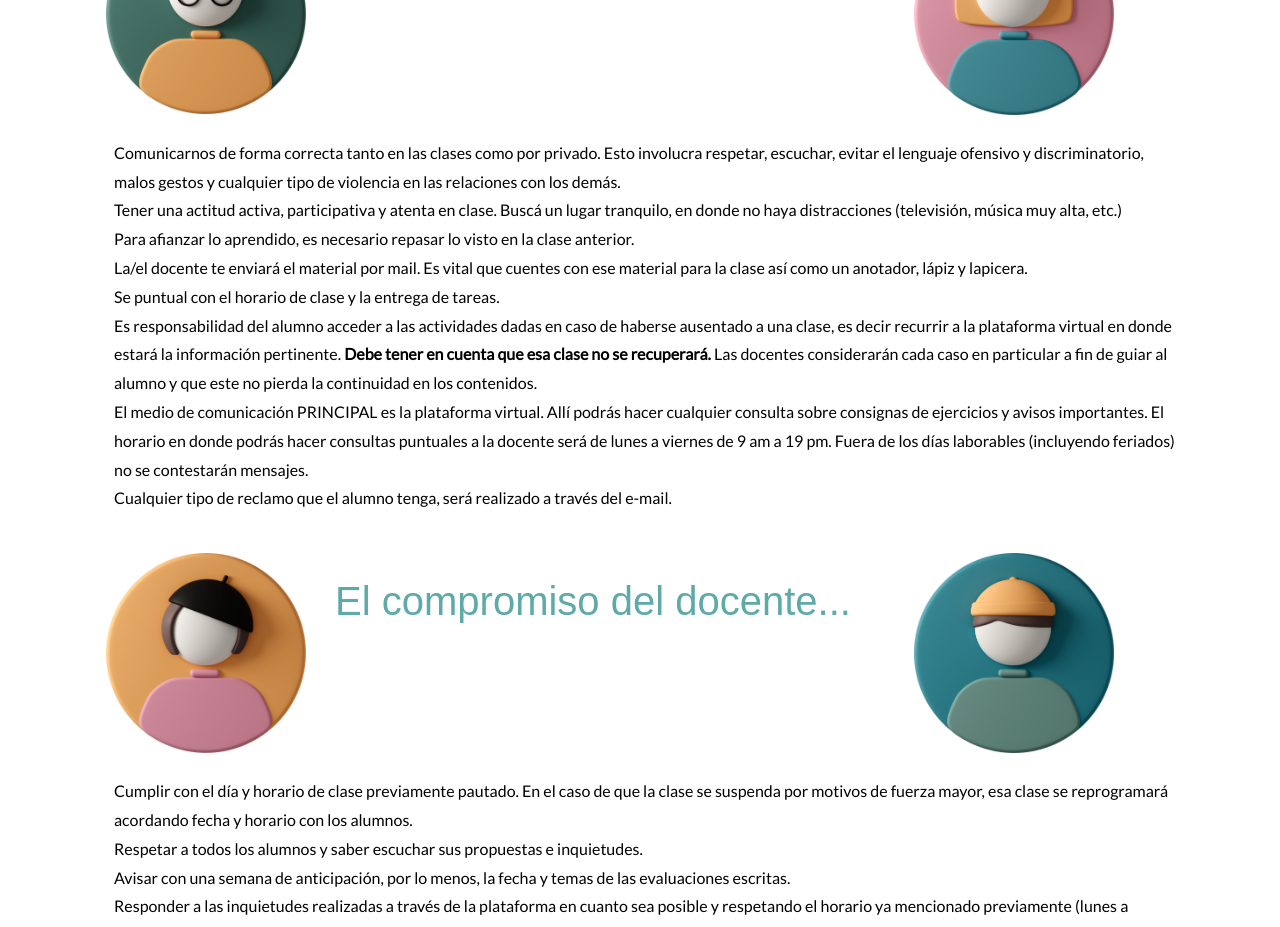
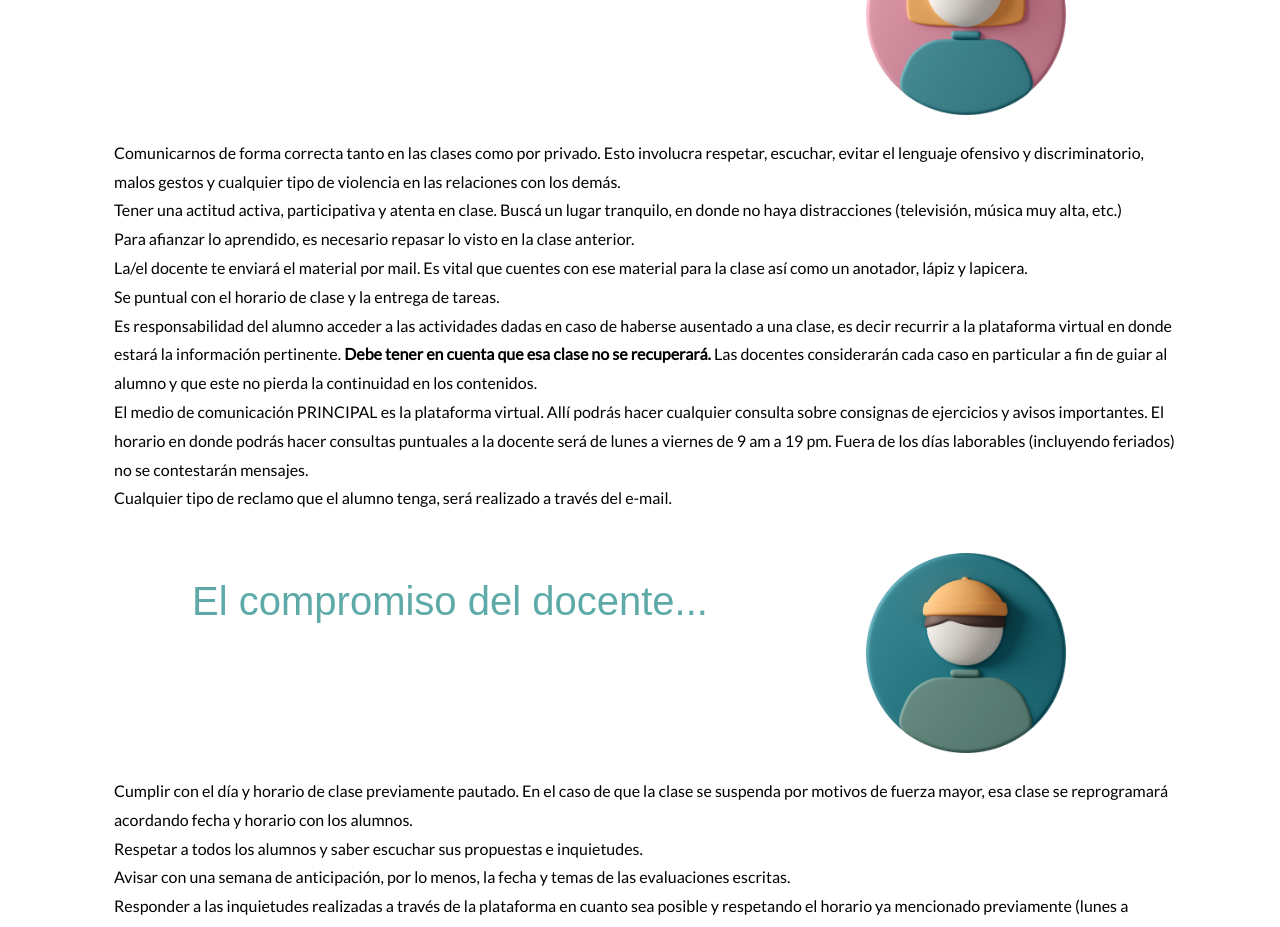
Before and after one commit to FlorcitaHnatiuk/mi_proyecto, a website: page pages/compromiso.html in a window 1280 px wide. Shown: the part 295-1222 px from the top of the page. Drawn offline with nearby package versions, Linux system fonts and the light colour scheme; a web font is replaced by a local one.

Commit message:
compromiso.html

```diff
--- a/pages/compromiso.html
+++ b/pages/compromiso.html
@@ -68,8 +68,7 @@
 
         <section class="row compromiso">
 
-                <div class="col-12 col-lg-2 m-4 avatar4"><img src="../images/avatar4.png" alt="" width="200"></div>
-                <div class="col-12 col-lg-6 mt-5"><h1 class="text-center">El compromiso del alumno...</h1></div>
+                <div class="col-12 col-lg-8 mt-5"><h1 class="text-center">El compromiso del alumno...</h1></div>
                 <div class="col-12 col-lg-2 m-4 avatar1"><img src="../images/avatar1.png" alt="" width="200"></div>
 
             <div class="col-12">
@@ -103,9 +102,8 @@
 
             <!-- COMPROMISO DOCENTE -->
 
-            <div class="col-12 col-lg-2 m-4 avatar2"><img src="../images/avatar2.png" alt="" width="200"></div>
-            <div class="col-12 col-lg-6 mt-5"><h1 class="text-center">El compromiso del docente...</h1></div>
-            <div class="col-12 col-lg-2 m-4 avatar3"><img src="../images/avatar3.png" alt="" width="200"></div>
+                <div class="col-12 col-lg-8 mt-5"><h1 class="text-center">El compromiso del docente...</h1></div>
+                <div class="col-12 col-lg-2 m-4 avatar3"><img src="../images/avatar3.png" alt="" width="200"></div>
 
             <div>
                 <ul>
--- a/scss/_compromiso.scss
+++ b/scss/_compromiso.scss
@@ -6,7 +6,6 @@
     h2 {
         color: $dark-font;
         @include center;
-        padding: 20px;
     }
 
     ul {
```
Also changed, not shown: css/styles.css.
